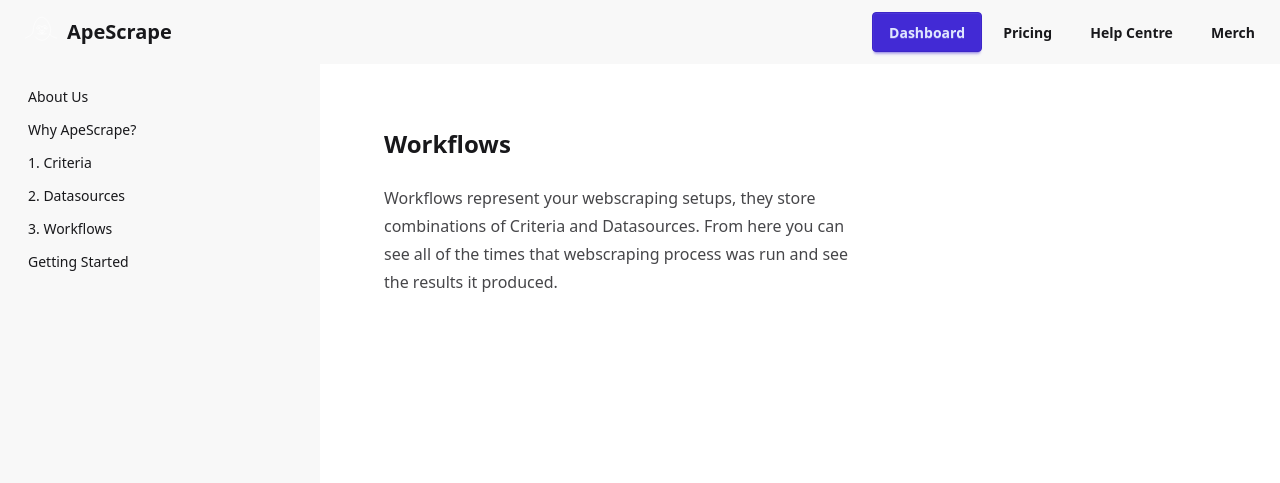
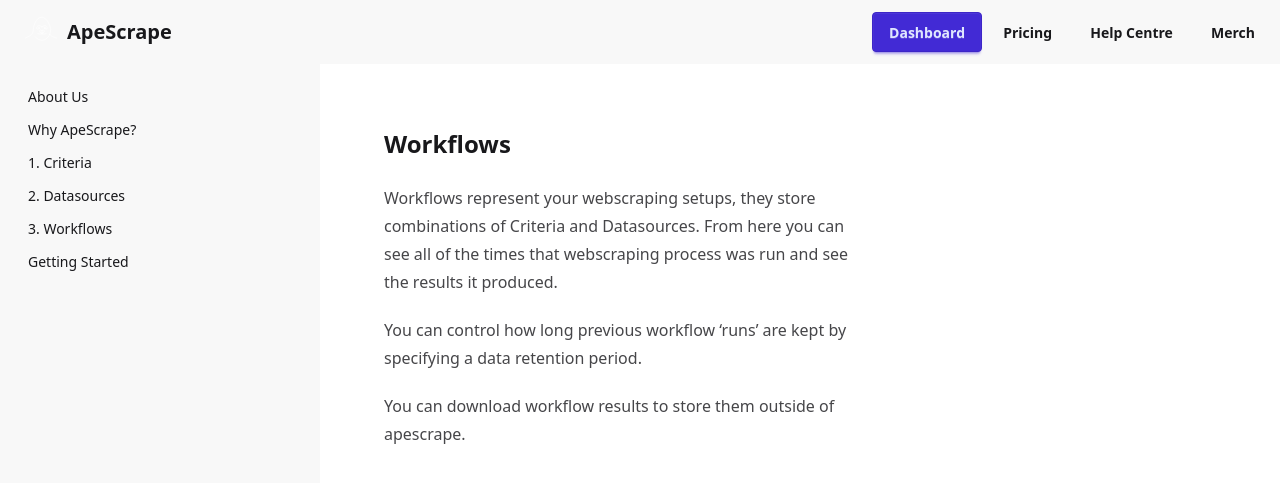
Before and after one commit to 5-quid-coders/apescrape-site, a Jekyll site: the page built from _help/5workflows.md, in a window 1280 px wide and 900 px high. Shown: the top 483 px of the window. Built offline with Jekyll 4.4.1, drawn with Linux system fonts in a browser that asks for light colours.

Commit message:
Update 5workflows.md

```diff
--- a/_help/5workflows.md
+++ b/_help/5workflows.md
@@ -6,3 +6,7 @@ layout: help_article
 ## Workflows
 
 Workflows represent your webscraping setups, they store combinations of Criteria and Datasources. From here you can see all of the times that webscraping process was run and see the results it produced.
+
+You can control how long previous workflow 'runs' are kept by specifying a data retention period.
+
+You can download workflow results to store them outside of apescrape.
```
